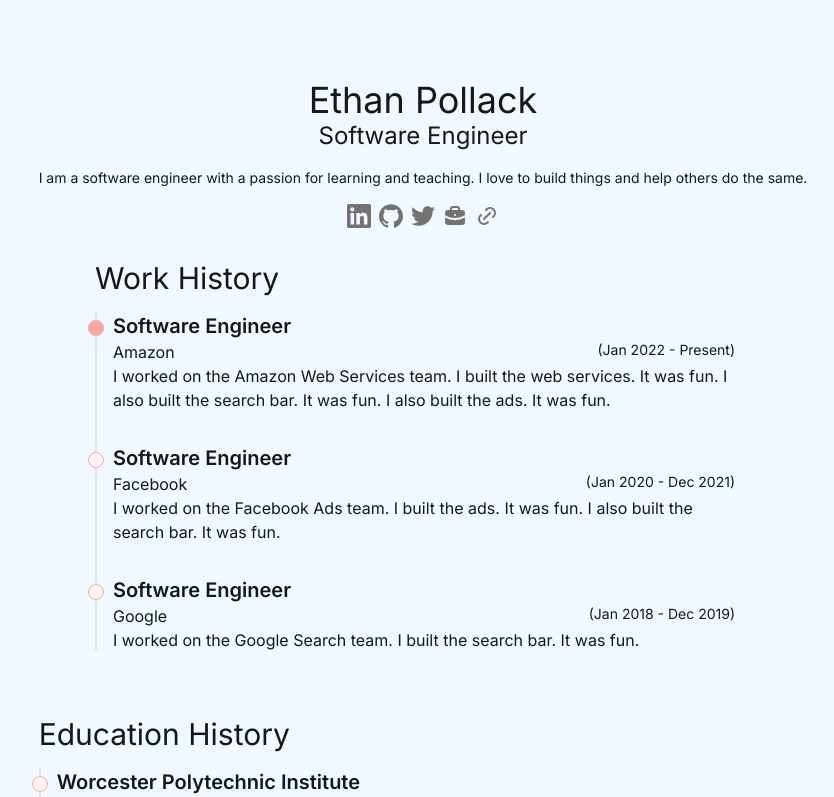
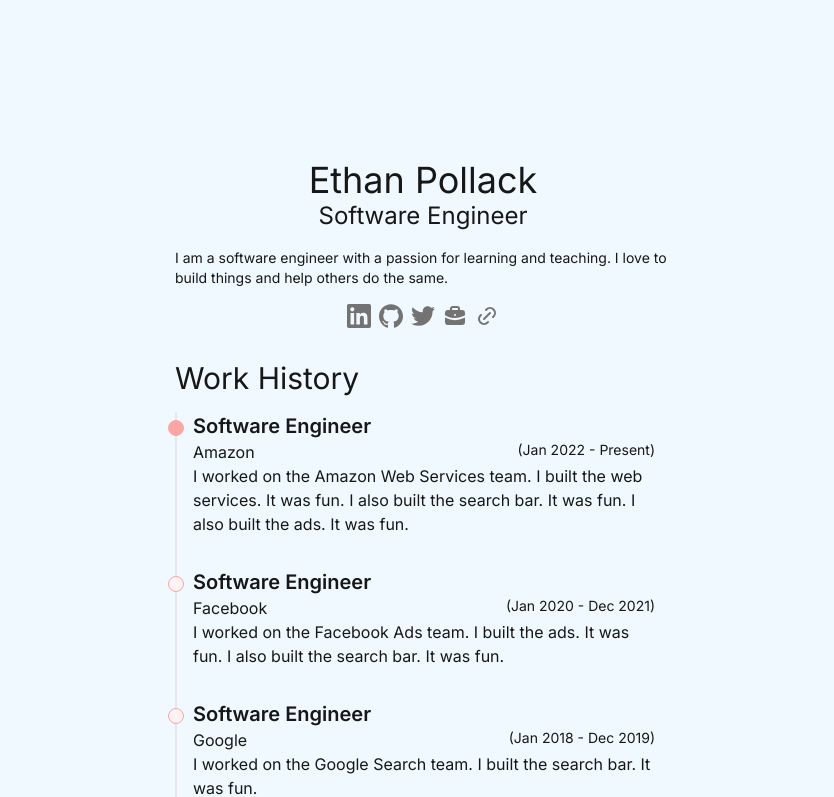
Before and after one commit to epoll31/foli.at, a Next.js app: page /ethan in a window 1280 px wide. Shown: the top 797 px of the page, without its empty margins (217-1051 px from the left). Built offline with nearby package versions, Linux system fonts and the light colour scheme.

Commit message:
moved div from multiple pages to layout

```diff
--- a/src/app/[username]/layout.tsx
+++ b/src/app/[username]/layout.tsx
@@ -7,9 +7,5 @@ export async function generateStaticParams() {
 }
 
 export default function Layout({ children }: { children: React.ReactNode }) {
-  return (
-    <div className="w-full flex flex-col items-center justify-center ">
-      {children}
-    </div>
-  );
+  return children;
 }
--- a/src/app/layout.tsx
+++ b/src/app/layout.tsx
@@ -17,8 +17,10 @@ export default function RootLayout({
   return (
     <html lang="en">
       <body className={inter.className}>
-        <div className="w-full flex flex-col items-center justify-center ">
-          {children}
+        <div className="w-full flex flex-col items-center justify-center">
+          <div className="m-20 flex flex-col items-center max-w-prose">
+            {children}
+          </div>
         </div>
       </body>
     </html>
--- a/src/app/page.tsx
+++ b/src/app/page.tsx
@@ -1,7 +1,3 @@
 export default function Home() {
-  return (
-    <div className="p-20 flex flex-col items-center  max-w-prose">
-      <h2 className="text-4xl">Build Your Portfolio Now!</h2>
-    </div>
-  );
+  return <h2 className="text-4xl">Build Your Portfolio Now!</h2>;
 }
```
